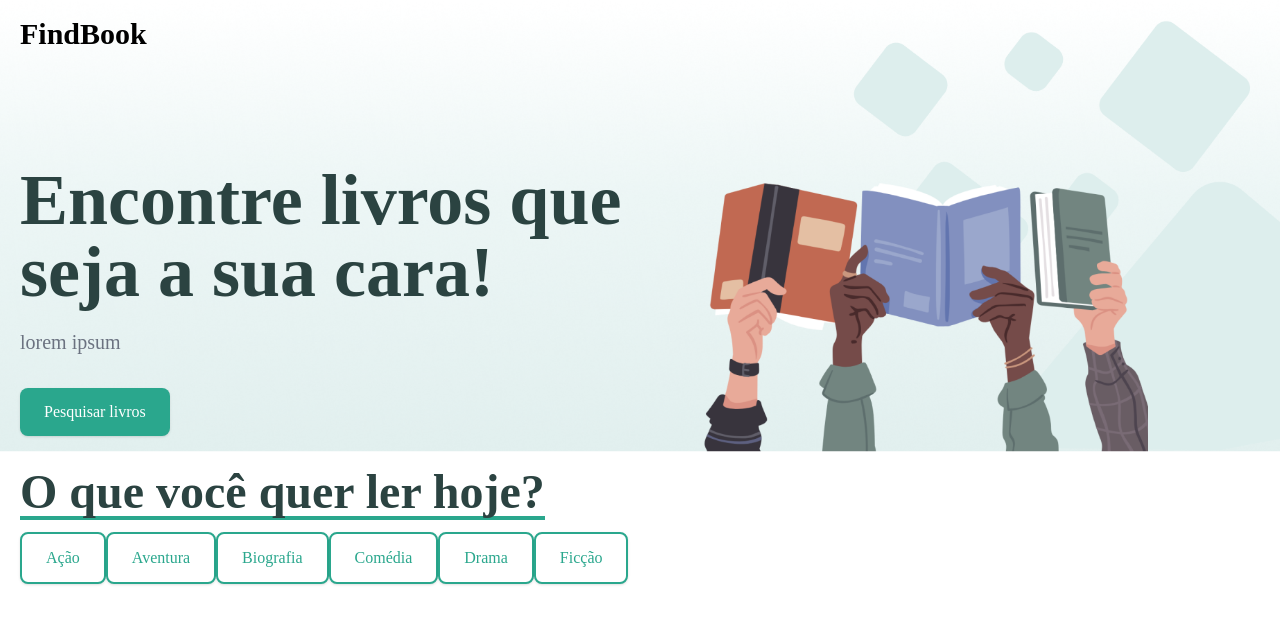
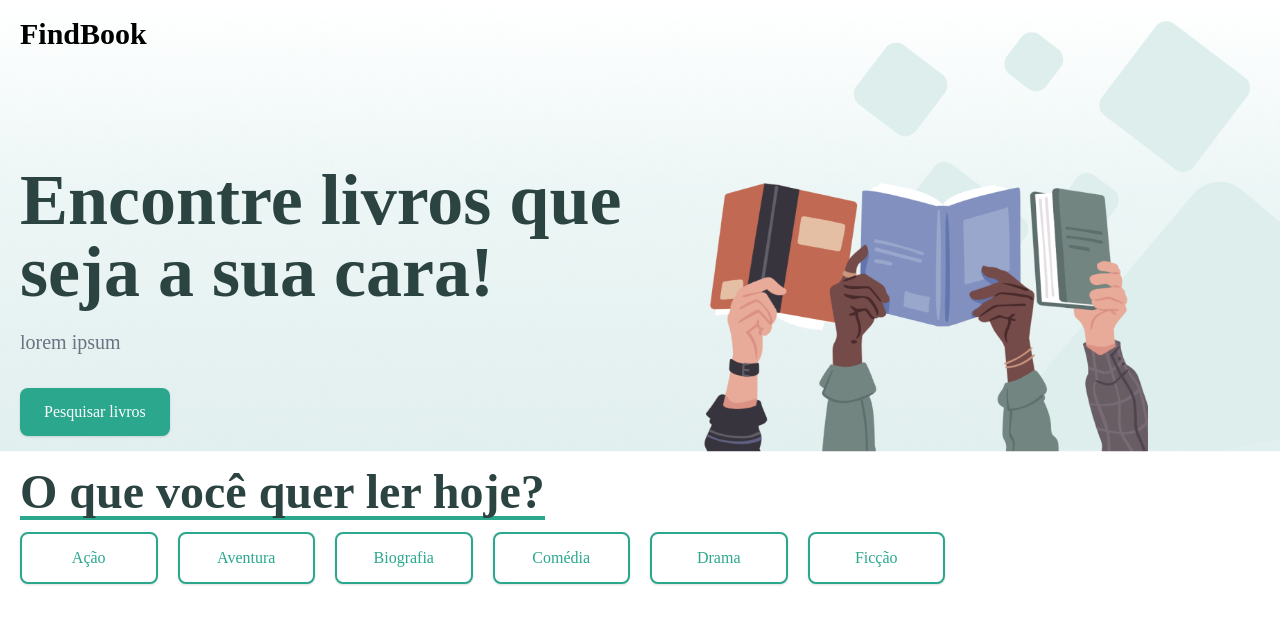
Before and after one commit to Renanvt/projeto_semana-do-heroi, a React (Vite) app in the folder frontend/: page / in a window 1280 px wide. Shown: the top 624 px of the page. Built offline with nearby package versions, Linux system fonts and the light colour scheme; the HTML template or start-up script is replaced by a standard one.

Commit message:
Ajustando botão

```diff
--- a/frontend/src/components/Button/Button.tsx
+++ b/frontend/src/components/Button/Button.tsx
@@ -2,12 +2,12 @@ import classNames from "classnames";
 
 type Props = {
     title: string;
-
     className?: string;
     variant?: 'light' | 'dark';
+    onClick?: (title: any) => void;
 };
 
-export function Button({title, className, variant = 'dark',
+export function Button({title, className, variant = 'dark', onClick
 }: Props) {
     return (
         <button className={classNames([
@@ -15,7 +15,9 @@ export function Button({title, className, variant = 'dark',
             variant === 'dark' && 'bg-evergreen-light text-white',
             variant === 'light' && 'bg-white border-2 border-evergreen-light text-evergreen-light',
             className,
-        ])}>
+        ])}
+            onClick={onClick}
+        >
             {title}
         </button>
     )
--- a/frontend/src/pages/Home/index.tsx
+++ b/frontend/src/pages/Home/index.tsx
@@ -1,3 +1,4 @@
+import { useCallback, useState } from "react";
 import { Button } from "../../components/Button/Button";
 import { Container } from "../../components/Container/Container";
 import { Header } from "../../components/Header/Header";
@@ -14,14 +15,29 @@ const genderBooks = [
 
 
 export function Home() {
+
+    const [selectedGender, setSelectedGender] = useState<string[]>([]);
+    console.log('Home - selectedGender:', selectedGender)
+
+    const handleSelect = useCallback((title: string) => {
+        if (selectedGender.includes(title)) {
+            const removeGender = selectedGender.filter(item => item !== title)
+            setSelectedGender(removeGender)
+        } else {
+            setSelectedGender([...selectedGender, title])
+        }
+    }, [selectedGender])
     return (
         <>
             <Header />
             <Container>
                 <Title title="O que você quer ler hoje?" />
-                {genderBooks.map((book) => (
-                    <Button title={book} variant="light" />
-                ))}
+                <div className="gap-5 grid grid-cols-8">
+                    {genderBooks.map((book) => (
+                        <Button title={book} variant={selectedGender.includes(book) ? 'dark' : 'light'}
+                        onClick={()=>handleSelect(book)} />
+                    ))}
+                </div>
             </Container>
         </>
     )
```
